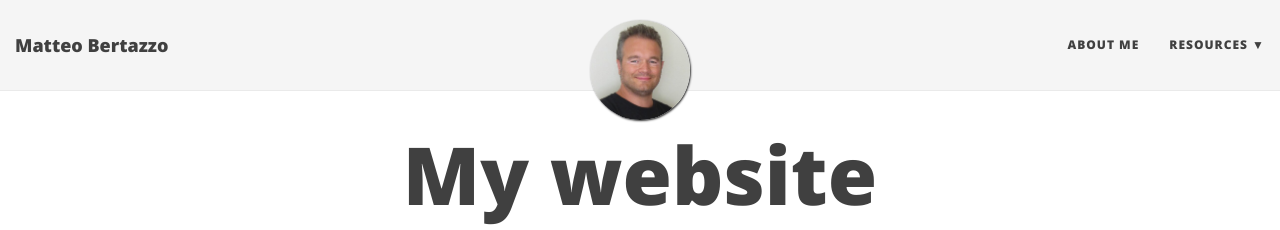
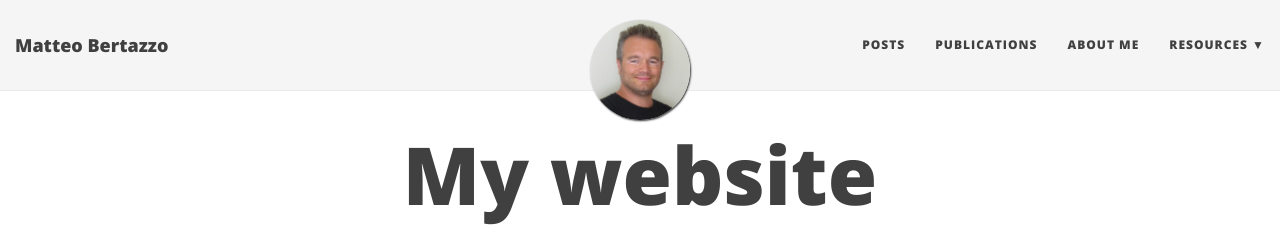
Before and after one commit to mbertazz/mbertazz.github.io, a Jekyll site: the page built from index.html, in a window 1280 px wide. Shown: the top 230 px of the page. Built offline with Jekyll 4.4.1, drawn with Linux system fonts in a browser that asks for light colours; nearby versions of some CDN libraries; the list of posts is cut into pages by our own code.

Commit message:
Update _config.yml

```diff
--- a/_config.yml
+++ b/_config.yml
@@ -20,6 +20,8 @@
 
 # List of links in the navigation bar
 navbar-links:
+  Posts: "posts"
+  Publications: "publications"
   About Me: "aboutme"
   Resources:
     - Beautiful Jekyll: "http://deanattali.com/beautiful-jekyll/"
```
